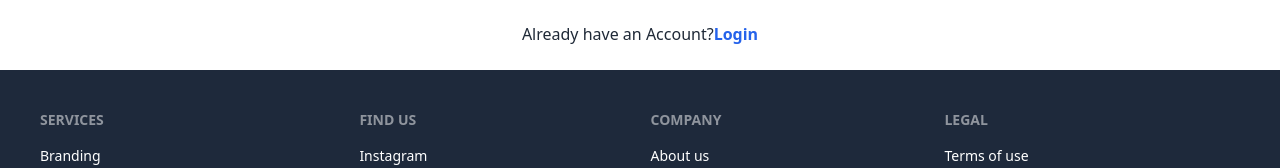
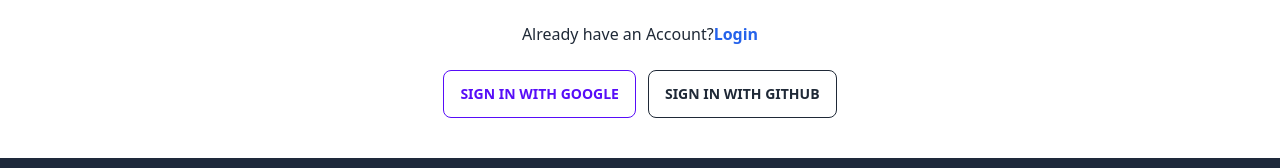
Before and after one commit to arifulislam39/COOKING-EXPERTS, a React (Vite) app: page /register in a window 1280 px wide. Shown: the part 630-798 px from the top of the page. Built offline with nearby package versions, Linux system fonts and the light colour scheme; no server answers.

Commit message:
google and github btn added on the register page

```diff
--- a/src/pages/Login/Register.jsx
+++ b/src/pages/Login/Register.jsx
@@ -1,6 +1,7 @@
 import React, { useContext, useState } from "react";
 import { Link, useNavigate } from "react-router-dom";
 import { AuthContext } from "../../provider/AuthProvider";
+import LoginWithSocial from "./LoginWithSocial/LoginWithSocial";
 
 const Register = () => {
   const { createUser, userProfile, userUpdate } = useContext(AuthContext);
@@ -48,8 +49,7 @@
   };
 
   return (
-    <div>
-      <div className="text-center">
+    <div className="text-center mb-10">
       <h3 className="font-bold text-3xl mt-6">Please Register</h3>
       <form action="" className="mt-12" onSubmit={handleRegister}>
         <p className="text-red-600">{error}</p>
@@ -117,7 +117,7 @@
           </Link>
         </p>
       </form>
-      </div>
+      <LoginWithSocial></LoginWithSocial>
     </div>
   );
 };
```
Lines whose indentation alone changed are shown as unchanged.
